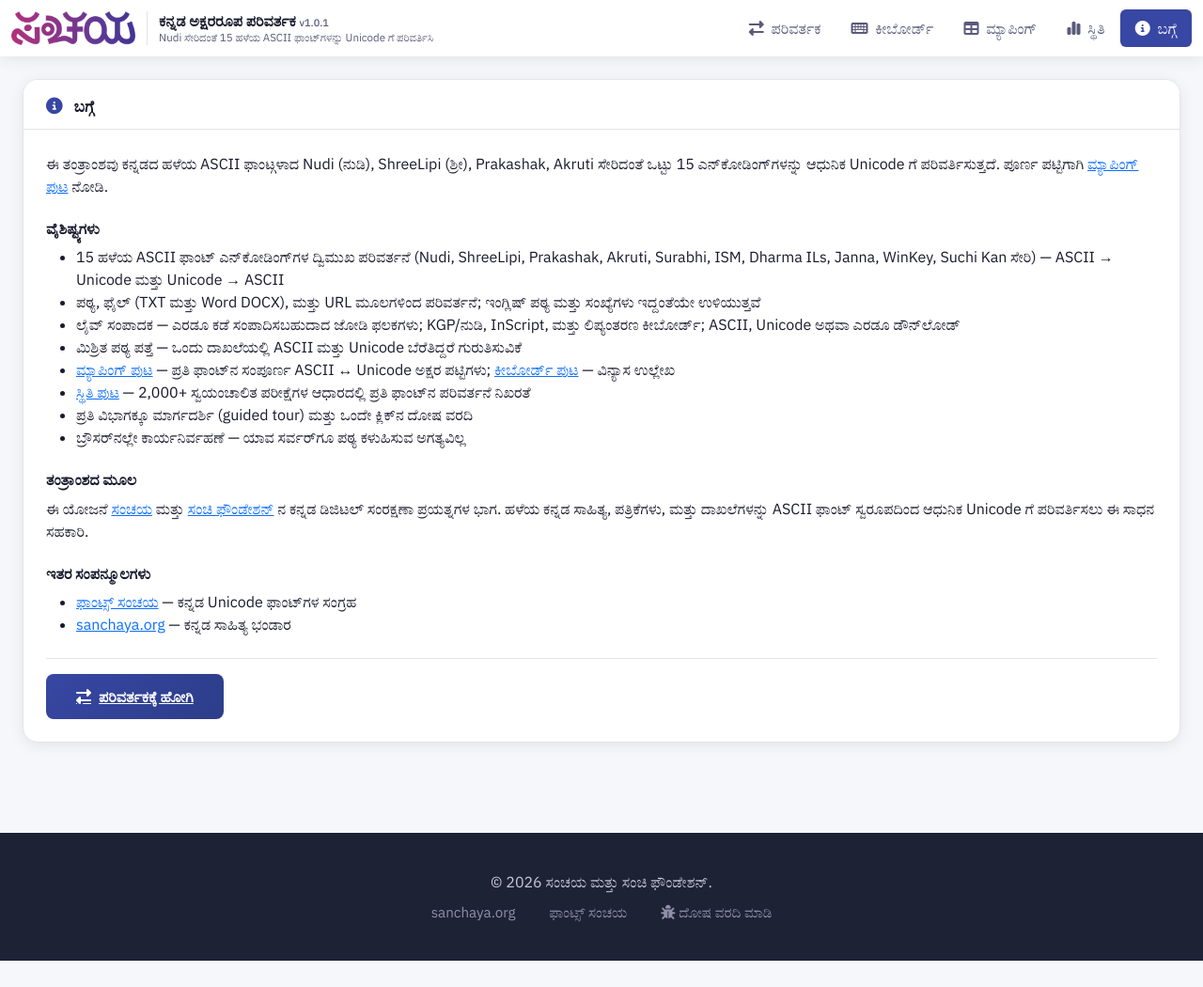
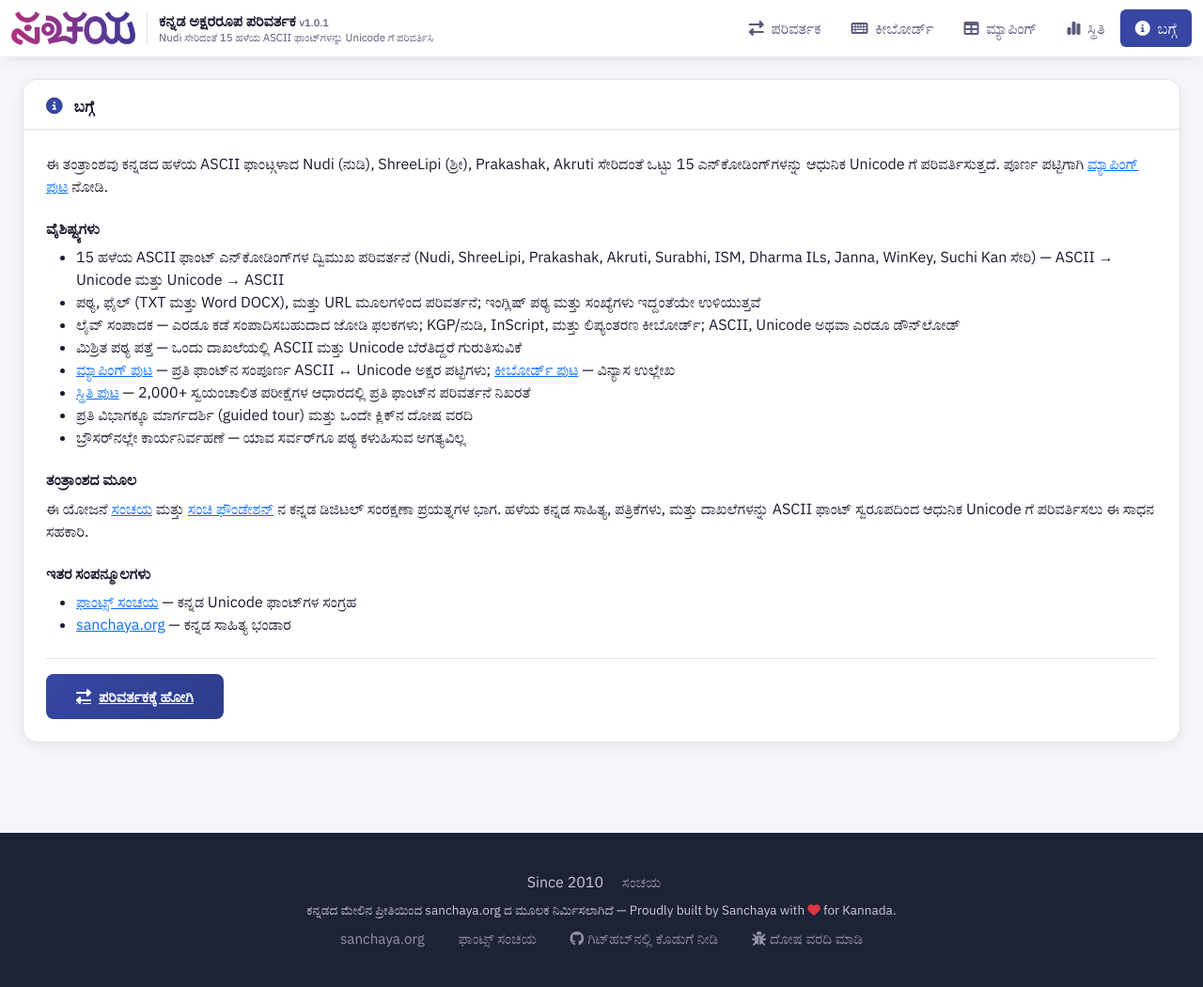
Before and after one commit to sanchaya/kannada-font-converter, a website: page about.html in a window 1280 px wide. Shown: the whole page at 94% size. Before the commit the page ends 1022 px from the top, so only its background shows below. Drawn offline with nearby package versions, Linux system fonts and the light colour scheme; a web font is replaced by a local one.

Commit message:
Replicate updated footer (Since 2010, GitHub contribute link, sanchaya.org attribution) across about/keyboards/mappings/status pages

```diff
--- a/about.html
+++ b/about.html
@@ -83,10 +83,12 @@
 
     <footer class="site-footer">
         <div class="container text-center">
-            <p class="mb-2">&copy; 2026 ಸಂಚಯ ಮತ್ತು ಸಂಚಿ ಫೌಂಡೇಶನ್.</p>
+            <p class="mb-2">Since 2010 <a href="https://sanchaya.org" class="footer-link" target="_blank" rel="noopener">ಸಂಚಯ</a></p>
+            <p class="mb-2" style="font-size:0.85rem;">ಕನ್ನಡದ ಮೇಲಿನ ಪ್ರೀತಿಯಿಂದ sanchaya.org ದ ಮೂಲಕ ನಿರ್ಮಿಸಲಾಗಿದೆ &mdash; Proudly built by Sanchaya with <i class="fas fa-heart" style="color: var(--danger);"></i> for Kannada.</p>
             <div>
                 <a href="https://sanchaya.org" class="footer-link" target="_blank">sanchaya.org</a>
                 <a href="https://fonts.sanchaya.net" class="footer-link" target="_blank">ಫಾಂಟ್ಸ್ ಸಂಚಯ</a>
+                <a href="https://github.com/sanchaya/kannada-font-converter" class="footer-link" target="_blank" rel="noopener"><i class="fab fa-github me-1"></i>ಗಿಟ್‌ಹಬ್‌ನಲ್ಲಿ ಕೊಡುಗೆ ನೀಡಿ</a>
                 <a href="https://github.com/sanchaya/kannada-font-converter/issues/new?template=bug_report.yml" class="footer-link" target="_blank" rel="noopener"><i class="fas fa-bug me-1"></i>ದೋಷ ವರದಿ ಮಾಡಿ</a>
             </div>
         </div>
```
Also changed, not shown: keyboards.html (+3 -1 lines), mappings.html (+3 -1 lines), status.html (+3 -1 lines).
